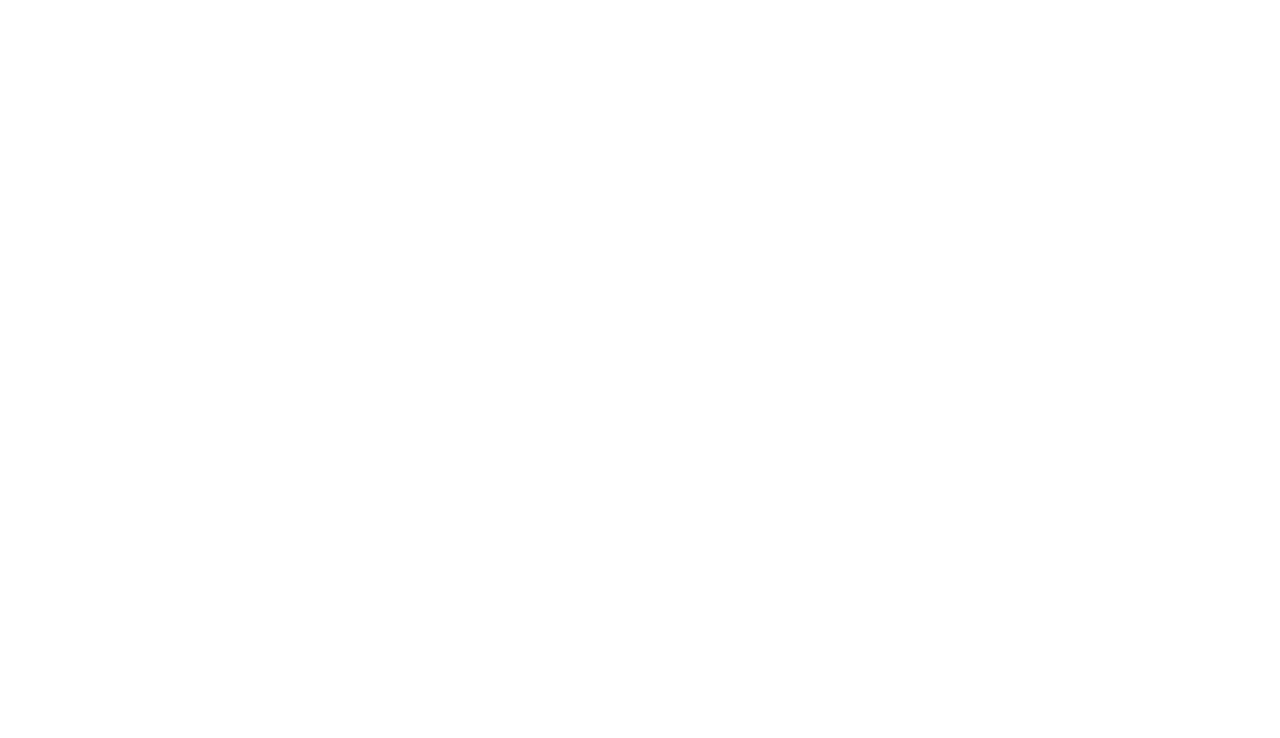
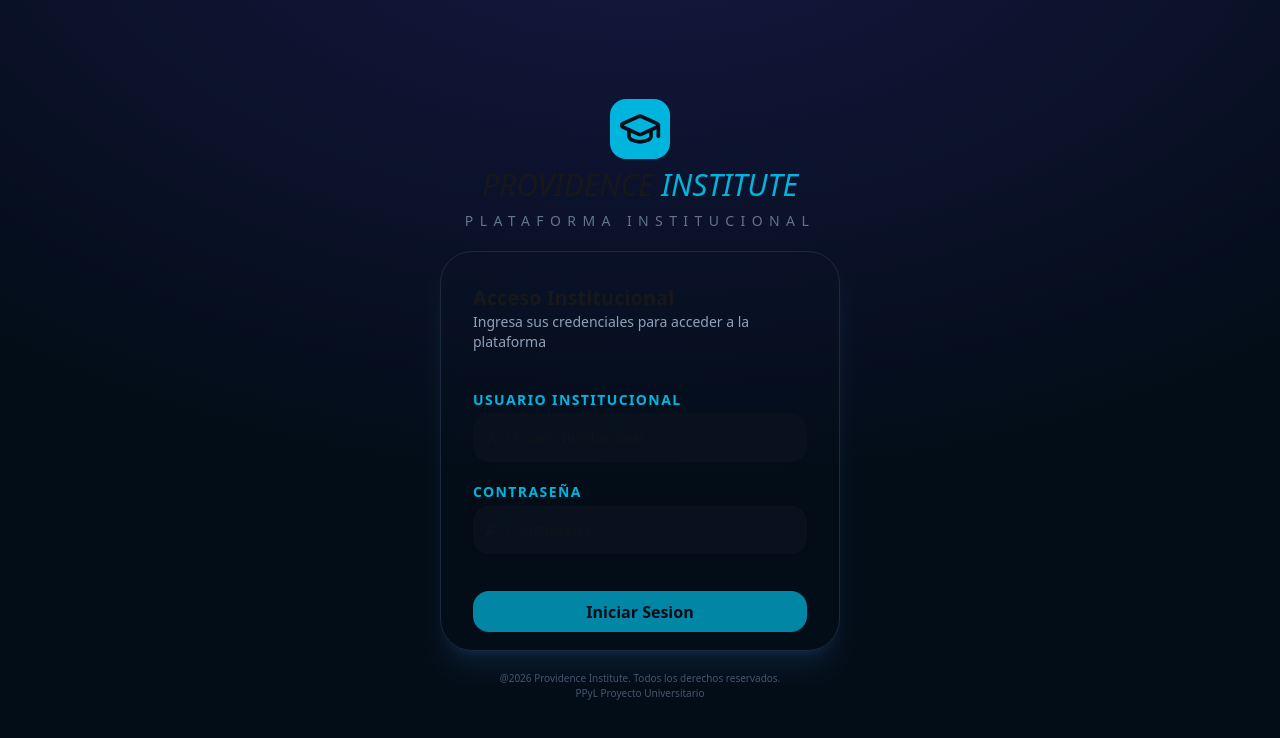
Before and after one commit to RingoI/Academia-de-ingles, a React app in the folder frontend/: page /login in a window 1280 px wide. Before the commit this address had no page. Shown: the top 738 px of the page. Built offline with nearby package versions, Linux system fonts and the light colour scheme; the HTML template or start-up script is replaced by a standard one.

Commit message:
Creacion grafica del login

```diff
--- a/frontend/src/App.jsx
+++ b/frontend/src/App.jsx
@@ -1,10 +1,12 @@
 import { Route, Routes } from "react-router-dom";
 import HomePage from "./pages/HomePage";
+import LoginPage from "./pages/LoginPage";
 
 function App() {
 	return (
 		<Routes>
 			<Route path="/" element={<HomePage />} />
+			<Route path="/login" element={<LoginPage />} />
 		</Routes>
 	);
 }
--- /dev/null
+++ b/frontend/src/components/login/PasswordInput.jsx
@@ -0,0 +1,19 @@
+import React from "react";
+
+function PasswordInput() {
+	return (
+		<>
+			<label className="input validator h-12 rounded-2xl shadow-none w-full bg-[#08111d]">
+				<svg className="h-[1em] opacity-50" xmlns="http://www.w3.org/2000/svg" viewBox="0 0 24 24">
+					<g strokeLinejoin="round" strokeLinecap="round" strokeWidth="2.5" fill="none" stroke="currentColor">
+						<path d="M2.586 17.414A2 2 0 0 0 2 18.828V21a1 1 0 0 0 1 1h3a1 1 0 0 0 1-1v-1a1 1 0 0 1 1-1h1a1 1 0 0 0 1-1v-1a1 1 0 0 1 1-1h.172a2 2 0 0 0 1.414-.586l.814-.814a6.5 6.5 0 1 0-4-4z"></path>
+						<circle cx="16.5" cy="7.5" r=".5" fill="currentColor"></circle>
+					</g>
+				</svg>
+				<input type="password" required placeholder="Constraseña" />
+			</label>
+		</>
+	);
+}
+
+export default PasswordInput;
--- /dev/null
+++ b/frontend/src/components/login/UsernameInput.jsx
@@ -0,0 +1,28 @@
+import React from "react";
+
+function UsernameInput() {
+	return (
+		<>
+			<label className="input validator w-full h-12 rounded-2xl shadow-none bg-[#08111d]">
+				<svg className="h-[1em] opacity-50" xmlns="http://www.w3.org/2000/svg" viewBox="0 0 24 24">
+					<g strokeLinejoin="round" strokeLinecap="round" strokeWidth="2.5" fill="none" stroke="currentColor">
+						<path d="M19 21v-2a4 4 0 0 0-4-4H9a4 4 0 0 0-4 4v2"></path>
+						<circle cx="12" cy="7" r="4"></circle>
+					</g>
+				</svg>
+				<input
+					type="text"
+					className=""
+					required
+					placeholder="Usuario Institucional"
+					pattern="[A-Za-z][A-Za-z0-9\-]*"
+					minLength="3"
+					maxLength="30"
+					title="Only letters, numbers or dash"
+				/>
+			</label>
+		</>
+	);
+}
+
+export default UsernameInput;
--- /dev/null
+++ b/frontend/src/pages/LoginPage.jsx
@@ -0,0 +1,46 @@
+import React from "react";
+import UsernameInput from "../components/login/UsernameInput";
+import PasswordInput from "../components/login/PasswordInput";
+import { GraduationCap } from "lucide-react";
+
+function LoginPage() {
+	return (
+		<div class="absolute top-0 z-[-2] h-screen w-screen bg-[#030d18] bg-[radial-gradient(ellipse_80%_80%_at_50%_-20%,rgba(31,30,87,0.7),rgba(255,255,255,0))]">
+			<div className="w-full gap-5 flex items-center flex-col justify-center h-full">
+				<div className="text-3xl flex flex-col items-center gap-2">
+					<GraduationCap className="size-15 bg-[#00b5dd] p-2 rounded-2xl text-[#030d18] " />
+					<h1 className="italic">
+						PROVIDENCE <span className="text-[#00b5dd]">INSTITUTE</span>
+					</h1>
+					<span className="text-sm tracking-[0.4rem] text-slate-500">PLATAFORMA INSTITUCIONAL</span>
+				</div>
+				<div className="h-100 bg-[##0b1423] w-100 rounded-4xl p-8 border border-slate-800 justify-center shadow-xl shadow-blue-400/10">
+					<div>
+						<h3 className="font-semibold text-xl">Acceso Institucional</h3>
+						<p className="text-sm text-slate-400">Ingresa sus credenciales para acceder a la plataforma</p>
+					</div>
+					<div className="h-70 justify-between flex w-full items-center flex-col">
+						<form action="" className="w-full h-full flex gap-5 justify-center items-center flex-col ">
+							<div className="flex gap-1 flex-col w-full">
+								<span className="text-[#00b5dd] tracking-widest font-semibold text-sm">USUARIO INSTITUCIONAL</span>
+								<UsernameInput />
+							</div>
+							<div className="flex w-full gap-1 flex-col">
+								<span className="text-[#00b5dd] tracking-widest font-semibold text-sm">CONTRASEÑA</span>
+								<PasswordInput />
+							</div>
+						</form>
+						<button className="bg-[#00b5ddb8] cursor-pointer font-semibold  transition-transform hover:translate-y-1 text-[#030d18] w-full h-12 rounded-2xl">
+							Iniciar Sesion
+						</button>
+					</div>
+				</div>
+				<p className="text-center text-slate-600 text-[10px]">
+					@2026 Providence Institute. Todos los derechos reservados. <br /> PPyL Proyecto Universitario{" "}
+				</p>
+			</div>
+		</div>
+	);
+}
+
+export default LoginPage;
```
Also changed, not shown: 1 other file (tests, documents, lock files or other folders).
